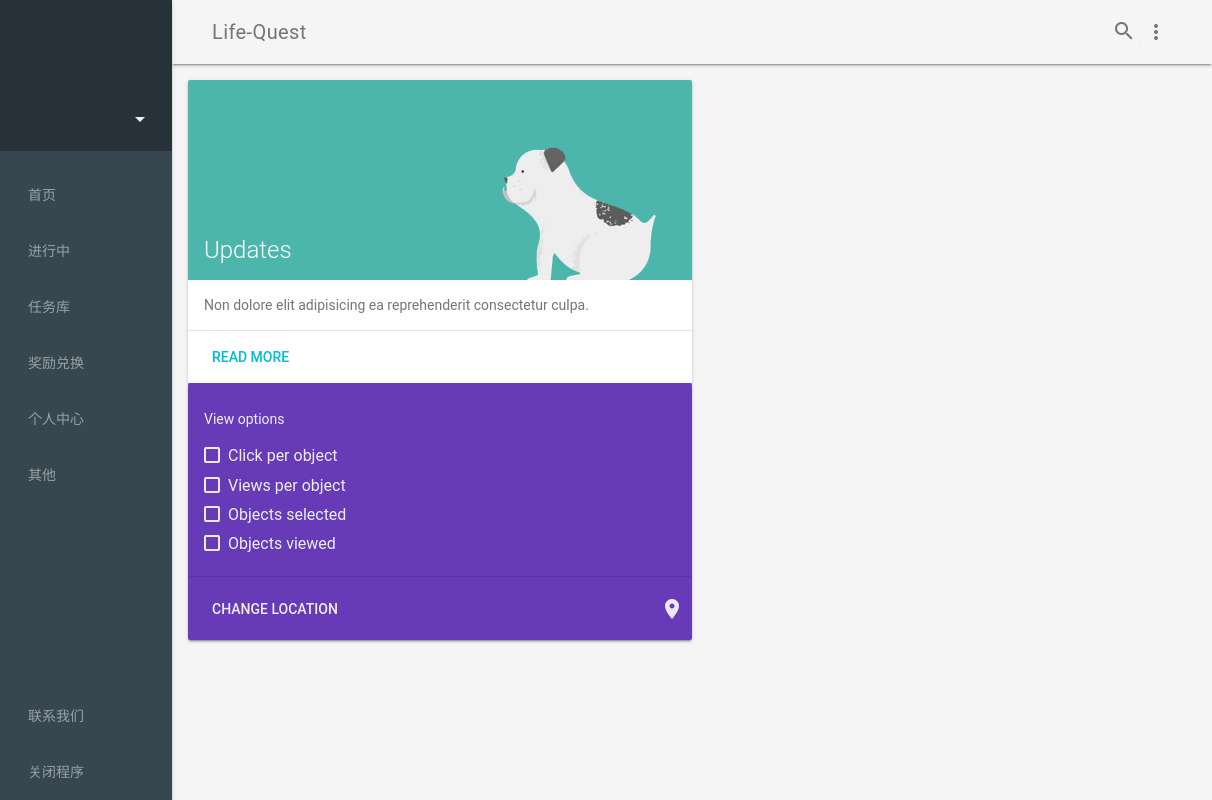
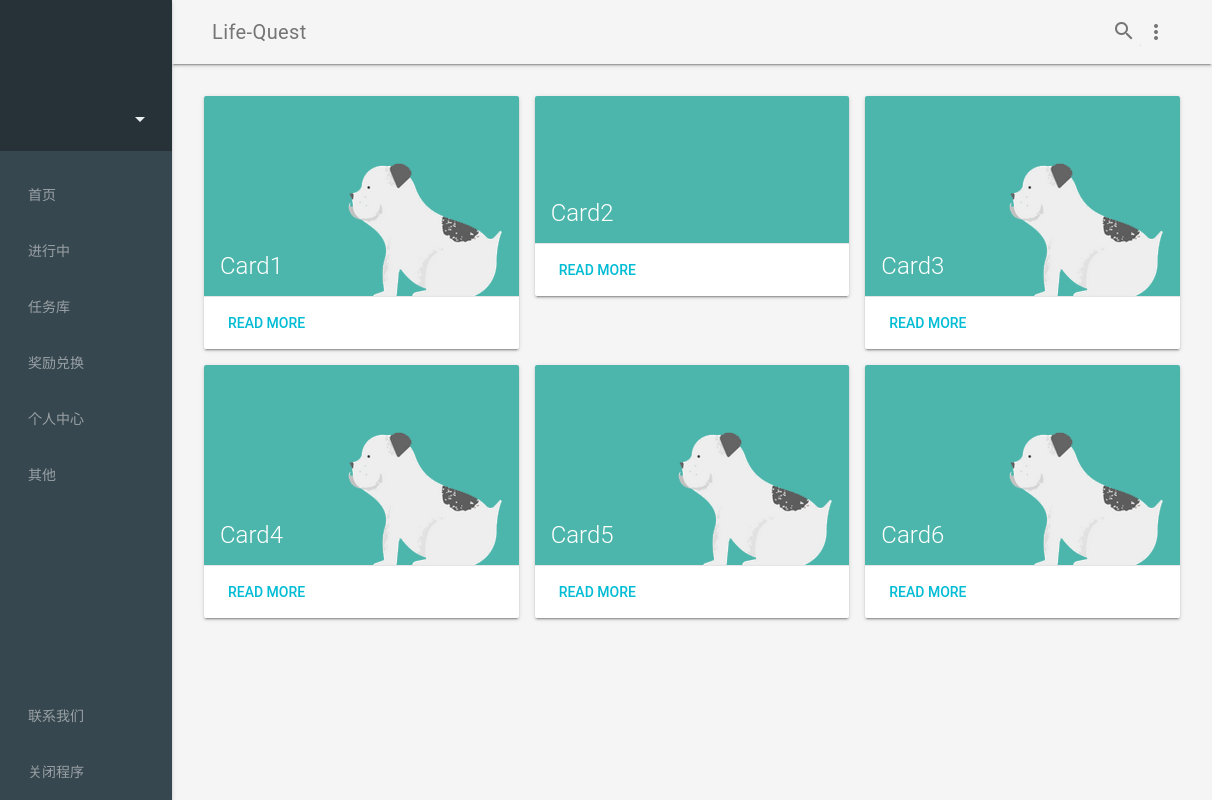
Before and after one commit to Fungus-Light/Life-Quest, an Electron app: page app/mainWindow.html in a window 1280 px wide. Shown: the full height of the page, 68-1280 px from the left. Drawn offline with Linux system fonts and the light colour scheme; files whose address does not match are found by name.

Commit message:
add a page

```diff
--- a/app/mainWindow.html
+++ b/app/mainWindow.html
@@ -2,8 +2,6 @@
 <html lang="en">
   <head>
     <meta charset="utf-8">
-    <meta http-equiv="X-UA-Compatible" content="IE=edge">
-    <meta name="description" content="A front-end template that helps you build fast, modern mobile web apps.">
     <meta name="viewport" content="width=device-width, initial-scale=1.0, minimum-scale=1.0">
 
     <title>Life-Quest</title>
@@ -100,7 +98,7 @@
           <a class="mdl-navigation__link" href=""><i class="mdl-color-text--blue-grey-400 material-icons" role="presentation">local_offer</i>其他</a>
           <div class="mdl-layout-spacer"></div>
           <div class="mdl-layout-spacer"></div>
-          <a class="mdl-navigation__link" href=""><i class="mdl-color-text--blue-grey-400 material-icons" role="presentation">help_outline</i><span class="visuallyhidden"></span>联系我们</a>
+          <a id="connect-btn" class="mdl-navigation__link" href=""><i class="mdl-color-text--blue-grey-400 material-icons" role="presentation">help_outline</i><span class="visuallyhidden"></span>联系我们</a>
           <a id="quit-btn" class="mdl-navigation__link" href=""><i class="mdl-color-text--blue-grey-400 material-icons" role="presentation">power_settings_new</i><span class="visuallyhidden"></span>关闭程序</a>
         </nav>
       </div>
@@ -109,110 +107,68 @@
       <main class="mdl-layout__content mdl-color--grey-100">
         <div class="mdl-grid demo-content">
 
-          <div class="demo-cards mdl-cell mdl-cell--12-col mdl-cell--12-col-tablet mdl-grid mdl-grid--no-spacing">
-            <div class="demo-updates mdl-card mdl-shadow--2dp mdl-cell mdl-cell--6-col mdl-cell--6-col-tablet mdl-cell--6-col-desktop">
+          <div class="demo-cards mdl-cell mdl-cell--12-col mdl-cell--12-col-tablet mdl-grid">
+
+            <div class="demo-updates mdl-card mdl-shadow--2dp mdl-cell mdl-cell--4-col mdl-cell--4-col-tablet mdl-cell--4-col-desktop">
               <div class="mdl-card__title mdl-card--expand mdl-color--teal-300">
-                <h2 class="mdl-card__title-text">Updates</h2>
-              </div>
-              <div class="mdl-card__supporting-text mdl-color-text--grey-600">
-                Non dolore elit adipisicing ea reprehenderit consectetur culpa.
+                <h2 class="mdl-card__title-text">Card1</h2>
               </div>
               <div class="mdl-card__actions mdl-card--border">
                 <a href="#" class="mdl-button mdl-js-button mdl-js-ripple-effect">Read More</a>
               </div>
             </div>
 
-            <div class="demo-separator mdl-cell--1-col"></div>
-
-            <div class="demo-options mdl-card mdl-color--deep-purple-500 mdl-shadow--2dp mdl-cell mdl-cell--6-col mdl-cell--6-col-tablet mdl-cell--6-col-desktop">
-              <div class="mdl-card__supporting-text mdl-color-text--blue-grey-50">
-                <h3>View options</h3>
-                <ul>
-                  <li>
-                    <label for="chkbox1" class="mdl-checkbox mdl-js-checkbox mdl-js-ripple-effect">
-                      <input type="checkbox" id="chkbox1" class="mdl-checkbox__input">
-                      <span class="mdl-checkbox__label">Click per object</span>
-                    </label>
-                  </li>
-                  <li>
-                    <label for="chkbox2" class="mdl-checkbox mdl-js-checkbox mdl-js-ripple-effect">
-                      <input type="checkbox" id="chkbox2" class="mdl-checkbox__input">
-                      <span class="mdl-checkbox__label">Views per object</span>
-                    </label>
-                  </li>
-                  <li>
-                    <label for="chkbox3" class="mdl-checkbox mdl-js-checkbox mdl-js-ripple-effect">
-                      <input type="checkbox" id="chkbox3" class="mdl-checkbox__input">
-                      <span class="mdl-checkbox__label">Objects selected</span>
-                    </label>
-                  </li>
-                  <li>
-                    <label for="chkbox4" class="mdl-checkbox mdl-js-checkbox mdl-js-ripple-effect">
-                      <input type="checkbox" id="chkbox4" class="mdl-checkbox__input">
-                      <span class="mdl-checkbox__label">Objects viewed</span>
-                    </label>
-                  </li>
-                </ul>
+            <div class="mdl-card mdl-shadow--2dp mdl-cell mdl-cell--4-col mdl-cell--4-col-tablet mdl-cell--4-col-desktop">
+              <div class="mdl-card__title mdl-card--expand mdl-color--teal-300">
+                <h2 class="mdl-card__title-text">Card2</h2>
               </div>
               <div class="mdl-card__actions mdl-card--border">
-                <a href="#" class="mdl-button mdl-js-button mdl-js-ripple-effect mdl-color-text--blue-grey-50">Change location</a>
-                <div class="mdl-layout-spacer"></div>
-                <i class="material-icons">location_on</i>
+                <a href="#" class="mdl-button mdl-js-button mdl-js-ripple-effect">Read More</a>
               </div>
             </div>
+
+            <div class="demo-updates mdl-card mdl-shadow--2dp mdl-cell mdl-cell--4-col mdl-cell--4-col-tablet mdl-cell--4-col-desktop">
+              <div class="mdl-card__title mdl-card--expand mdl-color--teal-300">
+                <h2 class="mdl-card__title-text">Card3</h2>
+              </div>
+              <div class="mdl-card__actions mdl-card--border">
+                <a href="#" class="mdl-button mdl-js-button mdl-js-ripple-effect">Read More</a>
+              </div>
+            </div>
+
+            <div class="demo-updates mdl-card mdl-shadow--2dp mdl-cell mdl-cell--4-col mdl-cell--4-col-tablet mdl-cell--4-col-desktop">
+              <div class="mdl-card__title mdl-card--expand mdl-color--teal-300">
+                <h2 class="mdl-card__title-text">Card4</h2>
+              </div>
+              <div class="mdl-card__actions mdl-card--border">
+                <a href="#" class="mdl-button mdl-js-button mdl-js-ripple-effect">Read More</a>
+              </div>
+            </div>
+
+            <div class="demo-updates mdl-card mdl-shadow--2dp mdl-cell mdl-cell--4-col mdl-cell--4-col-tablet mdl-cell--4-col-desktop">
+              <div class="mdl-card__title mdl-card--expand mdl-color--teal-300">
+                <h2 class="mdl-card__title-text">Card5</h2>
+              </div>
+              <div class="mdl-card__actions mdl-card--border">
+                <a href="#" class="mdl-button mdl-js-button mdl-js-ripple-effect">Read More</a>
+              </div>
+            </div>
+
+            <div class="demo-updates mdl-card mdl-shadow--2dp mdl-cell mdl-cell--4-col mdl-cell--4-col-tablet mdl-cell--4-col-desktop">
+              <div class="mdl-card__title mdl-card--expand mdl-color--teal-300">
+                <h2 class="mdl-card__title-text">Card6</h2>
+              </div>
+              <div class="mdl-card__actions mdl-card--border">
+                <a href="#" class="mdl-button mdl-js-button mdl-js-ripple-effect">Read More</a>
+              </div>
+            </div>
+
           </div>
 
         </div>
       </main>
     </div>
 
-      <svg xmlns="http://www.w3.org/2000/svg" xmlns:xlink="http://www.w3.org/1999/xlink" version="1.1" style="position: fixed; left: -1000px; height: -1000px;">
-        <defs>
-          <mask id="piemask" maskContentUnits="objectBoundingBox">
-            <circle cx=0.5 cy=0.5 r=0.49 fill="white" />
-            <circle cx=0.5 cy=0.5 r=0.40 fill="black" />
-          </mask>
-          <g id="piechart">
-            <circle cx=0.5 cy=0.5 r=0.5 />
-            <path d="M 0.5 0.5 0.5 0 A 0.5 0.5 0 0 1 0.95 0.28 z" stroke="none" fill="rgba(255, 255, 255, 0.75)" />
-          </g>
-        </defs>
-      </svg>
-      <svg version="1.1" xmlns="http://www.w3.org/2000/svg" xmlns:xlink="http://www.w3.org/1999/xlink" viewBox="0 0 500 250" style="position: fixed; left: -1000px; height: -1000px;">
-        <defs>
-          <g id="chart">
-            <g id="Gridlines">
-              <line fill="#888888" stroke="#888888" stroke-miterlimit="10" x1="0" y1="27.3" x2="468.3" y2="27.3" />
-              <line fill="#888888" stroke="#888888" stroke-miterlimit="10" x1="0" y1="66.7" x2="468.3" y2="66.7" />
-              <line fill="#888888" stroke="#888888" stroke-miterlimit="10" x1="0" y1="105.3" x2="468.3" y2="105.3" />
-              <line fill="#888888" stroke="#888888" stroke-miterlimit="10" x1="0" y1="144.7" x2="468.3" y2="144.7" />
-              <line fill="#888888" stroke="#888888" stroke-miterlimit="10" x1="0" y1="184.3" x2="468.3" y2="184.3" />
-            </g>
-            <g id="Numbers">
-              <text transform="matrix(1 0 0 1 485 29.3333)" fill="#888888" font-family="'Roboto'" font-size="9">500</text>
-              <text transform="matrix(1 0 0 1 485 69)" fill="#888888" font-family="'Roboto'" font-size="9">400</text>
-              <text transform="matrix(1 0 0 1 485 109.3333)" fill="#888888" font-family="'Roboto'" font-size="9">300</text>
-              <text transform="matrix(1 0 0 1 485 149)" fill="#888888" font-family="'Roboto'" font-size="9">200</text>
-              <text transform="matrix(1 0 0 1 485 188.3333)" fill="#888888" font-family="'Roboto'" font-size="9">100</text>
-              <text transform="matrix(1 0 0 1 0 249.0003)" fill="#888888" font-family="'Roboto'" font-size="9">1</text>
-              <text transform="matrix(1 0 0 1 78 249.0003)" fill="#888888" font-family="'Roboto'" font-size="9">2</text>
-              <text transform="matrix(1 0 0 1 154.6667 249.0003)" fill="#888888" font-family="'Roboto'" font-size="9">3</text>
-              <text transform="matrix(1 0 0 1 232.1667 249.0003)" fill="#888888" font-family="'Roboto'" font-size="9">4</text>
-              <text transform="matrix(1 0 0 1 309 249.0003)" fill="#888888" font-family="'Roboto'" font-size="9">5</text>
-              <text transform="matrix(1 0 0 1 386.6667 249.0003)" fill="#888888" font-family="'Roboto'" font-size="9">6</text>
-              <text transform="matrix(1 0 0 1 464.3333 249.0003)" fill="#888888" font-family="'Roboto'" font-size="9">7</text>
-            </g>
-            <g id="Layer_5">
-              <polygon opacity="0.36" stroke-miterlimit="10" points="0,223.3 48,138.5 154.7,169 211,88.5
-              294.5,80.5 380,165.2 437,75.5 469.5,223.3 	"/>
-            </g>
-            <g id="Layer_4">
-              <polygon stroke-miterlimit="10" points="469.3,222.7 1,222.7 48.7,166.7 155.7,188.3 212,132.7
-              296.7,128 380.7,184.3 436.7,125 	"/>
-            </g>
-          </g>
-        </defs>
-      </svg>
 
     <!--Used Scripts-->
     <script src="./mdl/material.min.js"></script>
--- a/app/scripts/mainWindow.js
+++ b/app/scripts/mainWindow.js
@@ -4,6 +4,12 @@ const {ipcRenderer}=electron;
 
 const quitBtn=document.getElementById("quit-btn");
 quitBtn.addEventListener('click',ForceQuit);
-function ForceQuit(e){
+function ForceQuit(){
     ipcRenderer.send('forcequit');
 }
+
+const connectBtn=document.getElementById("connect-btn");
+connectBtn.addEventListener('click',ConnectUs);
+function ConnectUs(){
+    ipcRenderer.send('connectus');
+}
```
Also changed, not shown: app/app.js (+11 -6 lines), app/windows/connectUs.html (added, +12 -0 lines).
